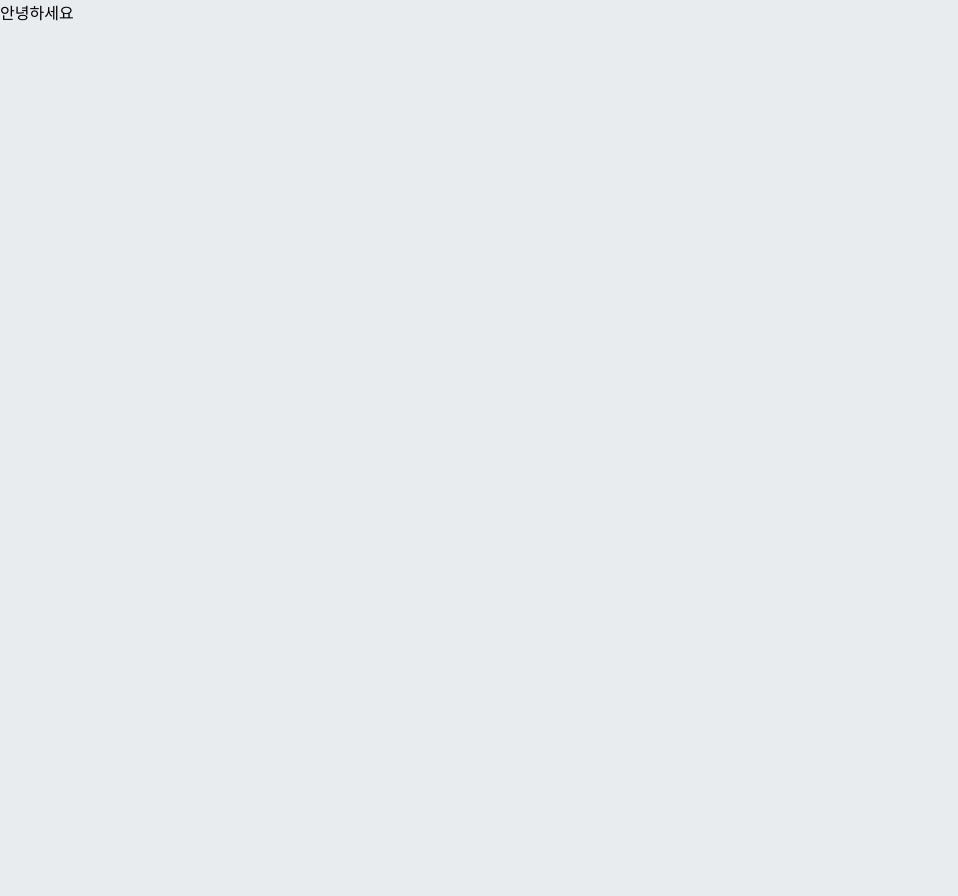
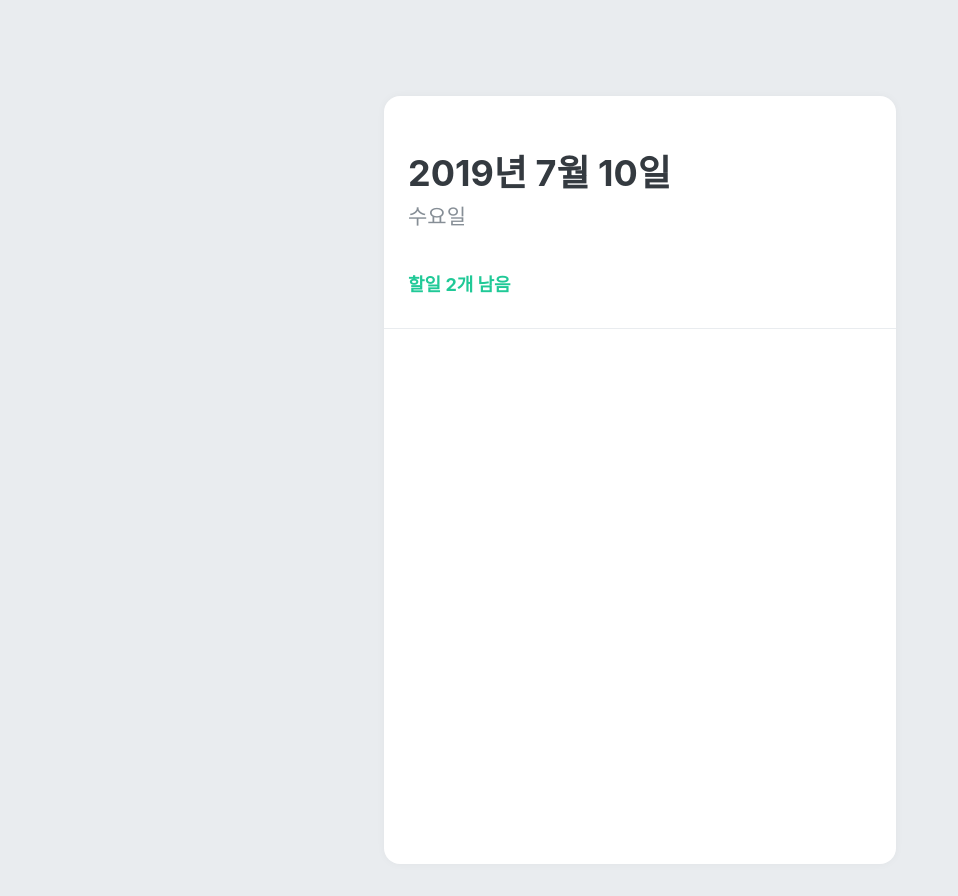
Before and after one commit to Grapefruitgreentealoe/todo_with_react, a React (Create React App) app in the folder mashup-todolist/: page / in a window 1280 px wide. Shown: the whole page, without its empty margins (0-958 px from the left). Before the commit the page ends 800 px from the top, so only its background shows below. Built offline with nearby package versions, Linux system fonts and the light colour scheme.

Commit message:
add ToddHead

```diff
--- a/mashup-todolist/src/App.js
+++ b/mashup-todolist/src/App.js
@@ -1,5 +1,7 @@
 import React from 'react';
-import { createGlobalStyle } from "styled-components"
+import { createGlobalStyle } from "styled-components";
+import TodoTemplate from './components/TodoTemplate';
+import TodoHead from './components/TodoHead';
 
 const GlobalStyle = createGlobalStyle`
   body {
@@ -10,7 +12,7 @@
   return (
     <>
       <GlobalStyle />
-      <div>안녕하세요</div>
+      <TodoTemplate><TodoHead></TodoHead></TodoTemplate>
     </>
   );
 }
--- /dev/null
+++ b/mashup-todolist/src/components/TodoHead.js
@@ -0,0 +1,34 @@
+import React from 'react';
+import styled from 'styled-components';
+
+const TodoHeadBlock = styled.div`
+    padding : 48px 32px 32px 24px;
+    border-bottom: 1px solid #e9ecef;
+    h1{
+        margin : 0;
+        font-size : 36px;
+        color : #343a40;
+    }
+    .day{
+        margin-top : 4px;
+        color : #868e96;
+        font-size : 21px;
+    }
+
+    .tasks-left{
+        color:#20c997;
+        font-size : 18px;
+        margin-top:40px;
+        font-weight : bold;
+    }
+`;
+
+export default function TodoHead() {
+    return (
+        <TodoHeadBlock>
+            <h1>2019년 7월 10일</h1>
+            <div className="day">수요일</div>
+            <div className="tasks-left">할일 2개 남음</div>
+        </TodoHeadBlock>
+    )
+}
--- /dev/null
+++ b/mashup-todolist/src/components/TodoList.js
@@ -0,0 +1,2 @@
+import React from "react";
+import styled from "styled-components";
```
Also changed, not shown: mashup-todolist/src/components/TodoTemplate.js (line endings or trailing spaces).
